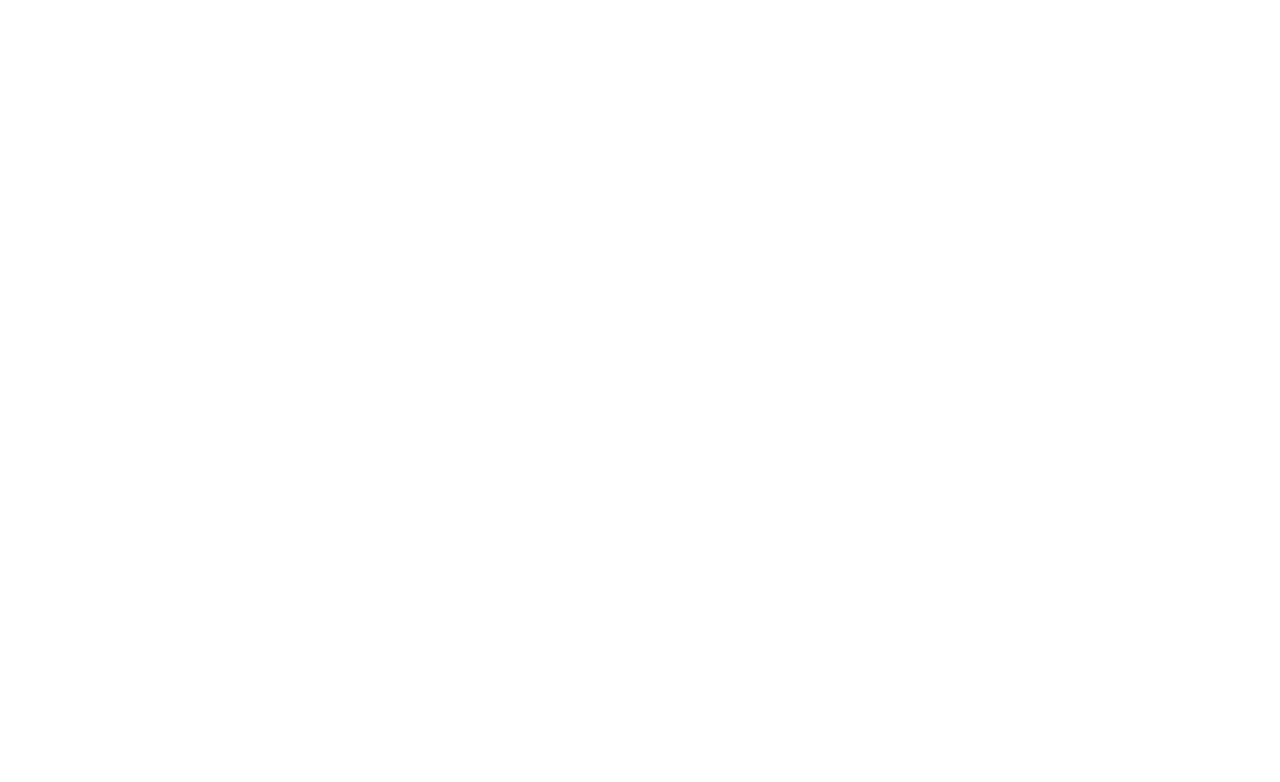
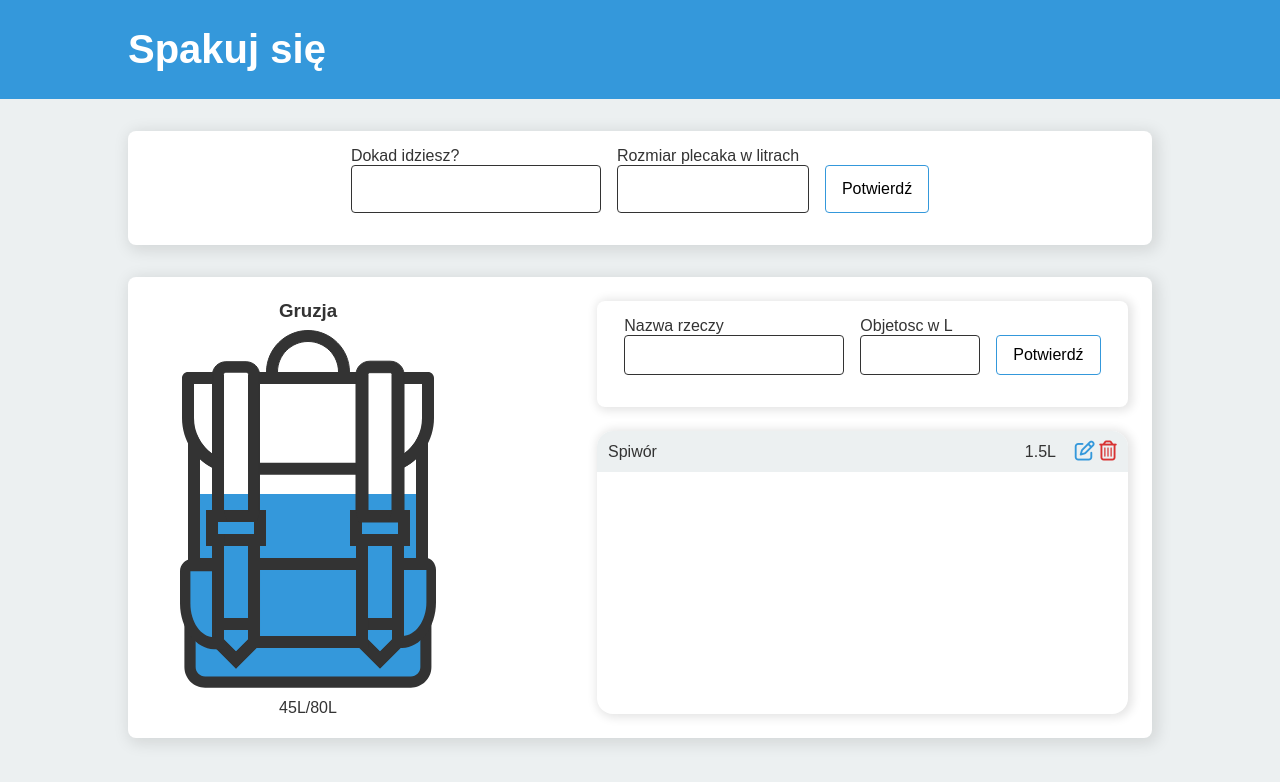
Before and after one commit to Goofsy/spakuj-sie, a website built with Parcel: page index.html in a window 1280 px wide. Built offline with nearby package versions, Linux system fonts and the light colour scheme.

Commit message:
added basic html and css

```diff
--- a/index.html
+++ b/index.html
@@ -5,7 +5,89 @@
     <meta name="viewport" content="width=device-width, initial-scale=1.0" />
     <title>Spakuj się</title>
     <link rel="stylesheet" href="src/sass/main.scss" />
+    <script
+      src="https://kit.fontawesome.com/7b33546b62.js"
+      crossorigin="anonymous"
+    ></script>
     <script defer src="/src/js/controller.js"></script>
   </head>
-  <body></body>
+  <body>
+    <nav class="navbar">
+      <div class="container">
+        <h2 class="navbar__title">Spakuj się</h2>
+      </div>
+    </nav>
+    <div class="container">
+      <section class="initate">
+        <form class="form" autocomplete="off" novalidate>
+          <div class="form__group">
+            <label for="where">Dokad idziesz?</label>
+            <input
+              type="text"
+              name="where"
+              id="where"
+              class="input input--where"
+            />
+          </div>
+          <div class="form__group">
+            <label for="size">Rozmiar plecaka w litrach</label>
+            <input
+              type="number"
+              name="size"
+              id="size"
+              class="input input--size"
+            />
+          </div>
+          <button class="btn btn--init">Potwierdź</button>
+        </form>
+      </section>
+      <section class="content">
+        <div class="backpack">
+          <h3 class="backpack__title">Gruzja</h3>
+          <div class="backpack__img">
+            <img src="./imgs/backpack.svg" alt="backpack" />
+            <div class="overlay"></div>
+          </div>
+          <p class="backpack__capacity">45L/80L</p>
+        </div>
+        <div class="backpack-list">
+          <form class="form" autocomplete="off" novalidate>
+            <div class="form__group">
+              <label for="item">Nazwa rzeczy</label>
+              <input
+                type="text"
+                name="item"
+                id="item"
+                class="input input--item"
+              />
+            </div>
+            <div class="form__group">
+              <label for="cap">Objetosc w L</label>
+              <input
+                type="number"
+                name="cap"
+                id="cap"
+                class="input input--cap"
+              />
+            </div>
+            <button class="btn btn--confirm">Potwierdź</button>
+          </form>
+          <ul class="list">
+            <li class="list__item">
+              <p>Spiwór</p>
+              <div class="buttons">
+                <button class="btn--list btn--list--edit" title="Edytuj">
+                  <i class="far fa-edit fa-lg"></i>
+                </button>
+                <button class="btn--list btn--list--delete" title="Usuń">
+                  <i class="far fa-trash-alt fa-lg"></i>
+                </button>
+              </div>
+              <p>1.5L</p>
+            </li>
+          </ul>
+        </div>
+      </section>
+    </div>
+  </body>
 </html>
--- a/package.json
+++ b/package.json
@@ -4,7 +4,8 @@
   "description": "",
   "main": "index.js",
   "scripts": {
-    "test": "echo \"Error: no test specified\" && exit 1"
+    "dev": "parcel index.html",
+    "prod": "parcel build index.html"
   },
   "author": "Dawid",
   "license": "ISC",
--- a/src/sass/_base.scss
+++ b/src/sass/_base.scss
@@ -0,0 +1,110 @@
+// Variables
+$site-width: 1024px;
+$primary-color: #3498db;
+$light-color: #ffffff;
+$medium-color: #ecf0f1;
+$dark-color: #333;
+$error-color: rgb(216, 51, 51);
+
+// Resets
+* {
+  margin: 0;
+  padding: 0;
+  box-sizing: border-box;
+}
+
+body {
+  height: 100vh;
+  font-family: sans-serif;
+  background-color: $medium-color;
+  color: $dark-color;
+}
+
+section {
+  border-radius: 0.5rem;
+  background-color: $light-color;
+  box-shadow: 3px 3px 15px 3px rgba(0, 0, 0, 0.1);
+}
+
+.content {
+  display: flex;
+  flex-direction: row;
+
+  .backpack {
+    flex: 1;
+    justify-content: center;
+    text-align: center;
+
+    &__title {
+      padding-top: 1.4rem;
+      padding-bottom: 0.5rem;
+    }
+
+    &__img {
+      position: relative;
+      img {
+        position: relative;
+        z-index: 15;
+      }
+      .overlay {
+        position: absolute;
+        background: linear-gradient(
+          180deg,
+          white 0%,
+          white 40%,
+          #3498db 40%,
+          #3498db 100%
+        );
+
+        width: 237px;
+        height: 305px;
+        top: 42px;
+        left: 62px;
+        z-index: 0;
+        border-radius: 5px;
+      }
+    }
+
+    &__capacity {
+      padding-top: 0.3rem;
+      padding-bottom: 0.7rem;
+    }
+  }
+
+  .backpack-list {
+    flex: 2;
+
+    .form {
+      margin: 1.5rem 1.5rem 1.5rem auto;
+      box-shadow: 2px 1px 10px 3px rgba(0, 0, 0, 0.1);
+    }
+
+    .list {
+      list-style: none;
+      border-radius: 1rem;
+      height: 283px;
+      width: 80%;
+      margin: 0 1.5rem 1.5rem auto;
+      box-shadow: 2px 1px 10px 3px rgba(0, 0, 0, 0.1);
+      overflow: auto;
+
+      &__item {
+        position: relative;
+        display: flex;
+        justify-content: space-between;
+        background-color: $light-color;
+        padding: 0.7rem;
+        padding-right: 4.5rem;
+
+        &:nth-of-type(odd) {
+          background-color: $medium-color;
+        }
+
+        .buttons {
+          position: absolute;
+          right: 0.7rem;
+        }
+      }
+    }
+  }
+}
--- a/src/sass/_components.scss
+++ b/src/sass/_components.scss
@@ -1,3 +1,128 @@
-@import "base";
-@import "components";
-@import "layout";
+// Navbar
+.navbar {
+  background-color: $primary-color;
+  &__title {
+    color: $light-color;
+    font-size: 2.5rem;
+    padding: 1.7rem 0;
+  }
+}
+
+// Form
+.form {
+  display: flex;
+  justify-content: center;
+  padding: 1rem 0 2rem 0;
+  background-color: $light-color;
+  width: 80%;
+  margin: 2rem auto;
+  border-radius: 0.5rem;
+
+  &__group {
+    display: flex;
+    flex-direction: column;
+    margin-right: 1rem;
+  }
+}
+
+// Buttons
+.btn {
+  cursor: pointer;
+  background-color: $light-color;
+  border: 1.5px solid $primary-color;
+  border-radius: 4px;
+  outline: none;
+  font-size: 1rem;
+  height: 3rem;
+  padding: 0 1rem;
+  margin-top: 18px;
+
+  transition: all 0.5s ease;
+
+  &:hover {
+    background-color: $primary-color;
+    color: $light-color;
+  }
+
+  &--confirm {
+    height: 2.5rem;
+  }
+
+  &--list {
+    cursor: pointer;
+    border: none;
+    outline: none;
+    background-color: transparent;
+    font-size: 1rem;
+
+    &--edit {
+      color: $primary-color;
+    }
+
+    &--delete {
+      color: $error-color;
+    }
+  }
+}
+
+// Inputs
+input::-webkit-outer-spin-button,
+input::-webkit-inner-spin-button {
+  -webkit-appearance: none;
+  margin: 0;
+}
+
+input[type="number"] {
+  -moz-appearance: textfield;
+}
+
+.input {
+  outline: none;
+  height: 3rem;
+  width: 12rem;
+  font-size: 1rem;
+  border: 1px solid $dark-color;
+  border-radius: 4px;
+  padding: 0 0.5rem;
+  transition: border 0.5s ease;
+  background-color: $light-color;
+
+  &:hover {
+    border: 1px solid $primary-color;
+  }
+
+  &:focus {
+    border: 1px solid $primary-color;
+  }
+
+  &--where {
+    width: 250px;
+  }
+
+  &--item {
+    width: 220px;
+    height: 2.5rem;
+  }
+
+  &--cap {
+    width: 120px;
+    height: 2.5rem;
+  }
+}
+
+// Arrows
+.arrow {
+  border: solid $dark-color;
+  border-width: 0 3px 3px 0;
+  display: inline-block;
+  padding: 3px;
+
+  &--down {
+    transform: rotate(45deg);
+    -webkit-transform: rotate(45deg);
+    position: absolute;
+    top: 0.4rem;
+    right: 0.5rem;
+    cursor: pointer;
+  }
+}
--- a/src/sass/_layout.scss
+++ b/src/sass/_layout.scss
@@ -0,0 +1,6 @@
+.container {
+  max-width: $site-width;
+  margin: auto;
+  height: 100%;
+  padding: 0;
+}
--- a/src/sass/main.scss
+++ b/src/sass/main.scss
@@ -0,0 +1,3 @@
+@import "base";
+@import "components";
+@import "layout";
```
Also changed, not shown: imgs/backpack.svg (added).
